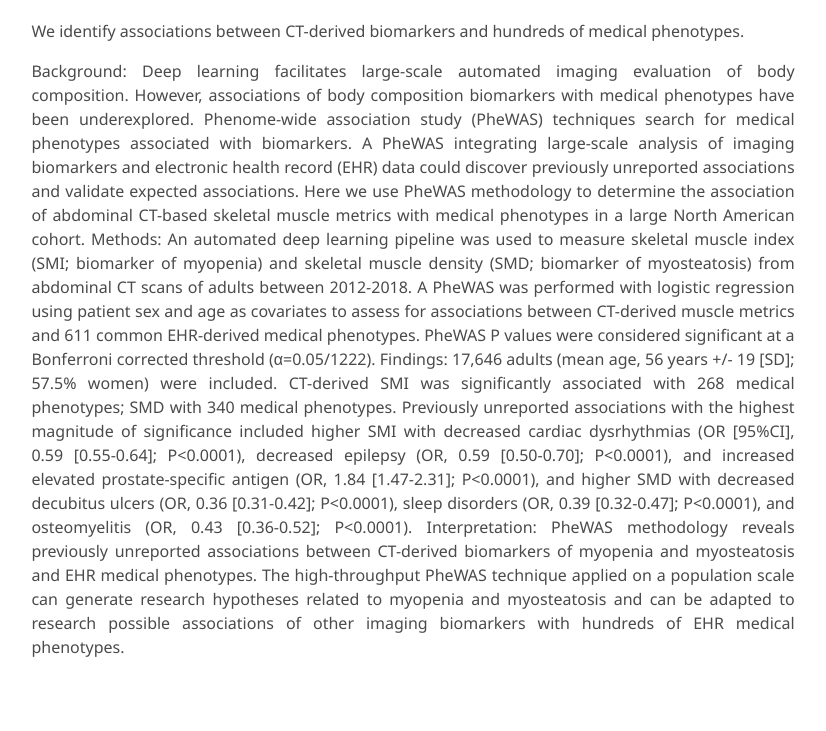
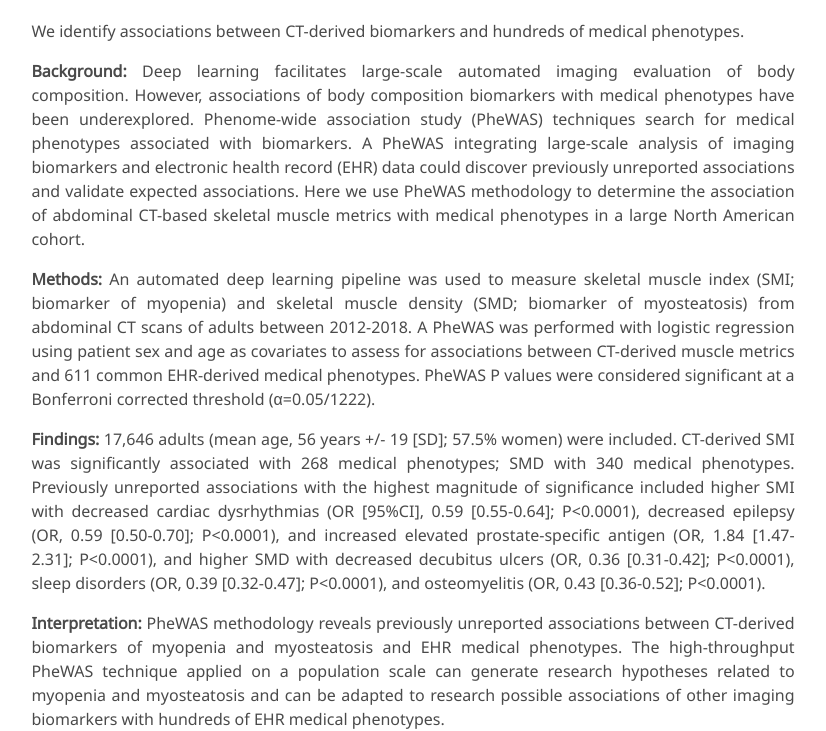
Before and after one commit to adiposephewas/adiposephewas.github.io, a plain HTML site: page index.html in a window 1280 px wide. Shown: the part 652-1383 px from the top of the page, without its empty margins (227-1053 px from the left). Drawn offline with Linux system fonts and the light colour scheme; some icons are missing; a web font is replaced by a local one.

Commit message:
Update index.html
Fix typos

```diff
--- a/index.html
+++ b/index.html
@@ -64,7 +64,7 @@
       </a>
       <div class="navbar-item has-dropdown is-hoverable">
         <a class="navbar-link">
-          Results Visualizations
+          Visualize Results
         </a>
         <div class="navbar-dropdown">
           <a class="navbar-item" href="#SMI_results">
@@ -104,7 +104,7 @@
             <span class="author-block">
               <a href="https://jmzam.github.io">Juan Manuel Zambrano Chaves</a><sup>1</sup>,</span>
             <span class="author-block">
-              Leon Lenchik<sup>1</sup>,</span>
+              Leon Lenchik<sup>2</sup>,</span>
             <span class="author-block">
               Isabel Gallegos<sup>1</sup>,
             </span>
@@ -130,6 +130,7 @@
 
           <div class="is-size-5 publication-authors">
             <span class="author-block"><sup>1</sup>Stanford University</span>
+            <span class="author-block"><sup>2</sup>Wake Forest University</span>
           </div>
 
           <div class="column has-text-centered">
@@ -174,10 +175,17 @@
             We identify associations between CT-derived biomarkers and hundreds of medical phenotypes.
           </p>
           <p>
-            Background: Deep learning facilitates large-scale automated imaging evaluation of body composition. However, associations of body composition biomarkers with medical phenotypes have been underexplored. Phenome-wide association study (PheWAS) techniques search for medical phenotypes associated with biomarkers. A PheWAS integrating large-scale analysis of imaging biomarkers and electronic health record (EHR) data could discover previously unreported associations and validate expected associations. Here we use PheWAS methodology to determine the association of abdominal CT-based skeletal muscle metrics with medical phenotypes in a large North American cohort.
-Methods: An automated deep learning pipeline was used to measure skeletal muscle index (SMI; biomarker of myopenia) and skeletal muscle density (SMD; biomarker of myosteatosis) from abdominal CT scans of adults between 2012-2018. A PheWAS was performed with logistic regression using patient sex and age as covariates to assess for associations between CT-derived muscle metrics and 611 common EHR-derived medical phenotypes. PheWAS P values were considered significant at a Bonferroni corrected threshold (α=0.05/1222).
-Findings: 17,646 adults (mean age, 56 years +/- 19 [SD]; 57.5% women) were included. CT-derived SMI was significantly associated with 268 medical phenotypes; SMD with 340 medical phenotypes. Previously unreported associations with the highest magnitude of significance included higher SMI with decreased cardiac dysrhythmias (OR [95%CI], 0.59 [0.55-0.64]; P<0.0001), decreased epilepsy (OR, 0.59 [0.50-0.70]; P<0.0001), and increased elevated prostate-specific antigen (OR, 1.84 [1.47-2.31]; P<0.0001), and higher SMD with decreased decubitus ulcers (OR, 0.36 [0.31-0.42]; P<0.0001), sleep disorders (OR, 0.39 [0.32-0.47]; P<0.0001), and osteomyelitis (OR, 0.43 [0.36-0.52]; P<0.0001).
-Interpretation: PheWAS methodology reveals previously unreported associations between CT-derived biomarkers of myopenia and myosteatosis and EHR medical phenotypes. The high-throughput PheWAS technique applied on a population scale can generate research hypotheses related to myopenia and myosteatosis and can be adapted to research possible associations of other imaging biomarkers with hundreds of EHR medical phenotypes.
+            <b>Background:</b> Deep learning facilitates large-scale automated imaging evaluation of body composition. However, associations of body composition biomarkers with medical phenotypes have been underexplored. Phenome-wide association study (PheWAS) techniques search for medical phenotypes associated with biomarkers. A PheWAS integrating large-scale analysis of imaging biomarkers and electronic health record (EHR) data could discover previously unreported associations and validate expected associations. Here we use PheWAS methodology to determine the association of abdominal CT-based skeletal muscle metrics with medical phenotypes in a large North American cohort.
+          </p>
+          <p>
+            <b>Methods:</b>
+            An automated deep learning pipeline was used to measure skeletal muscle index (SMI; biomarker of myopenia) and skeletal muscle density (SMD; biomarker of myosteatosis) from abdominal CT scans of adults between 2012-2018. A PheWAS was performed with logistic regression using patient sex and age as covariates to assess for associations between CT-derived muscle metrics and 611 common EHR-derived medical phenotypes. PheWAS P values were considered significant at a Bonferroni corrected threshold (α=0.05/1222).
+          </p>
+           <p>
+             <b>Findings:</b> 17,646 adults (mean age, 56 years +/- 19 [SD]; 57.5% women) were included. CT-derived SMI was significantly associated with 268 medical phenotypes; SMD with 340 medical phenotypes. Previously unreported associations with the highest magnitude of significance included higher SMI with decreased cardiac dysrhythmias (OR [95%CI], 0.59 [0.55-0.64]; P<0.0001), decreased epilepsy (OR, 0.59 [0.50-0.70]; P<0.0001), and increased elevated prostate-specific antigen (OR, 1.84 [1.47-2.31]; P<0.0001), and higher SMD with decreased decubitus ulcers (OR, 0.36 [0.31-0.42]; P<0.0001), sleep disorders (OR, 0.39 [0.32-0.47]; P<0.0001), and osteomyelitis (OR, 0.43 [0.36-0.52]; P<0.0001).
+           </p>
+          <p>
+            <b>Interpretation:</b> PheWAS methodology reveals previously unreported associations between CT-derived biomarkers of myopenia and myosteatosis and EHR medical phenotypes. The high-throughput PheWAS technique applied on a population scale can generate research hypotheses related to myopenia and myosteatosis and can be adapted to research possible associations of other imaging biomarkers with hundreds of EHR medical phenotypes.
           </p>
         </div>
       </div>
```
